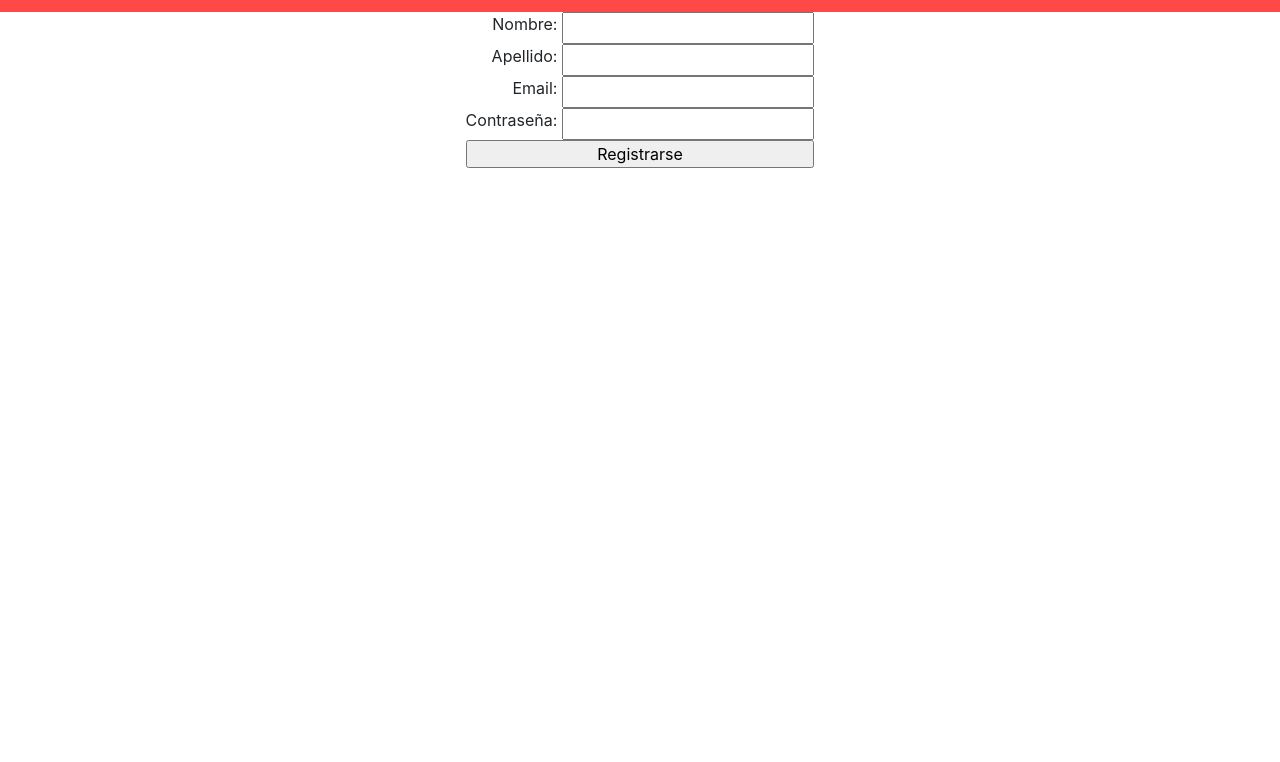
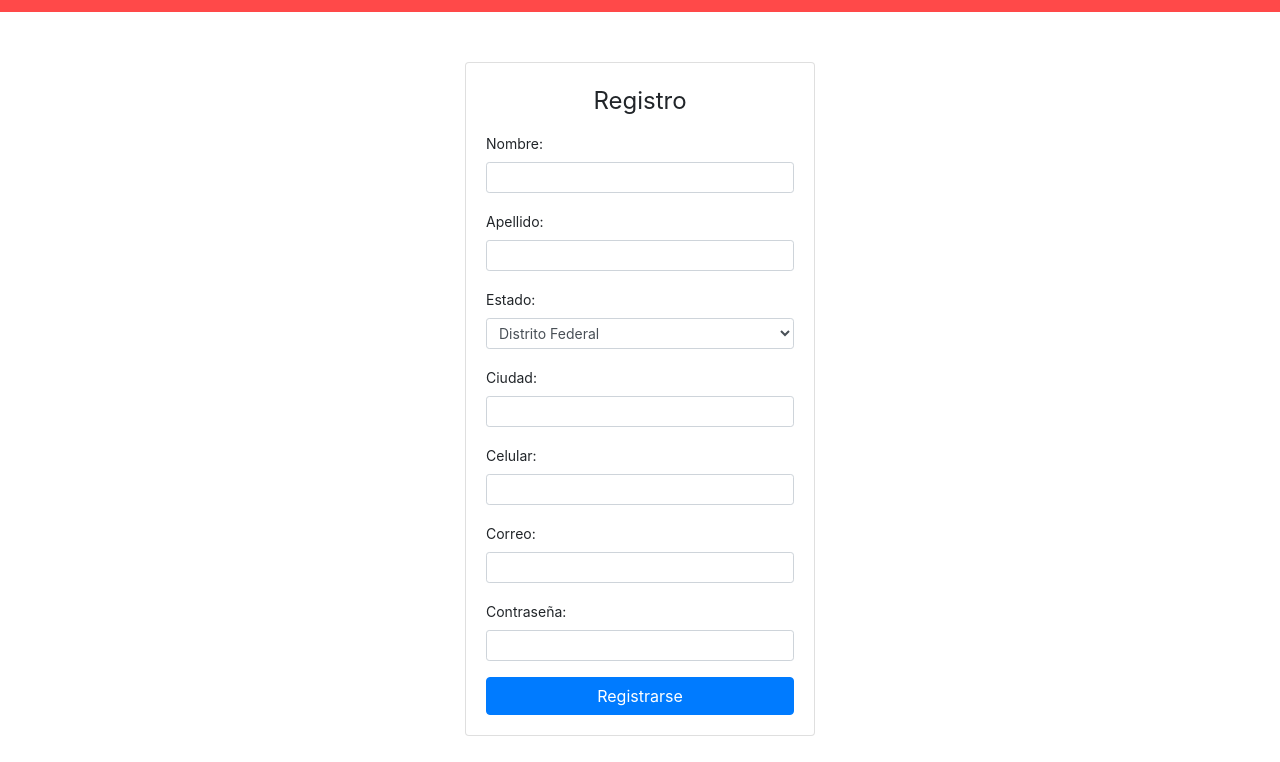
Before and after one commit to ivanmuniz/Petify, a website: page frontend/html/registrarse.html in a window 1280 px wide. Shown: the part 38-800 px from the top of the page. Drawn offline with nearby package versions, Linux system fonts and the light colour scheme; files that its build step writes are made by us from their sources; files whose address does not match are found by name.

```diff
--- a/frontend/css/registrarse.css
+++ b/frontend/css/registrarse.css
@@ -5,36 +5,11 @@
 }
 
 form {
-    text-align: center;
-}
-
-.table-col {
-    display: flex;
-    flex-direction: column;
-    text-align: right;
-}
-
-.table-row {
-    display: flex;
-}
-
-input {
-    /* width: 300px; */
-    margin-left: 5px;
-}
-
-input[type=submit] {
-    width: 100%;
-    margin: 0;
-}
-
-.main-table-col {
-    display: inline-flex;
-    flex-direction: column;
+    width: 350px;
+    margin: 0 auto;
+    margin-top: 50px;
 }
 
 label {
-    width: 100%;
-    display: block;
-    text-align: right;
+    font-size: 14px;
 }
--- a/frontend/html/registrarse.html
+++ b/frontend/html/registrarse.html
@@ -20,32 +20,80 @@
     </header>
 
     <main>
-        <form action="/api/registrarse" method="POST">
-            <div class="main-table-col">
-                <div class="table-col">
-                    <div class="table-row">
-                        <label for="nombre">Nombre:</label>
-                        <input type="text" name="nombre" id="nombre">
-                    </div>
-                    <div class="table-row">
-                        <label for="apellido">Apellido:</label>
-                        <input type="text" name="apellido" id="apellido">
-                    </div>
-                    <div class="table-row">
-                        <label for="email">Email:</label>
-                        <input type="email" name="" id="email">
-                    </div>
-                    <div class="table-row">
-                        <label for="password">Contraseña:</label>
-                        <input type="password" name="password" id="password">
+        <form id="form-register">
+            <fieldset>
+                <div class="card">
+                    <div class="card-body">
+                        <legend class="card-title text-center">Registro</legend>
+                        <div class="form-group">
+                            <label for="name">Nombre:</label>
+                            <input type="text" id="name" name="name" class="form-control form-control-sm">
+                        </div>
+                        <div class="form-group">
+                            <label for="last-name">Apellido:</label>
+                            <input type="text" id="last-name" name="last-name" class="form-control form-control-sm">
+                        </div>
+                        <div class="form-group">
+                            <label for="state">Estado:</label>
+                            <select name="state" id="state" class="form-control form-control-sm">
+                                <option value="DIF">Distrito Federal</option>
+                                <option value="AGS">Aguascalientes</option>
+                                <option value="BCN">Baja California</option>
+                                <option value="BCS">Baja California Sur</option>
+                                <option value="CAM">Campeche</option>
+                                <option value="CHP">Chiapas</option>
+                                <option value="CHI">Chihuahua</option>
+                                <option value="COA">Coahuila</option>
+                                <option value="COL">Colima</option>
+                                <option value="DUR">Durango</option>
+                                <option value="GTO">Guanajuato</option>
+                                <option value="GRO">Guerrero</option>
+                                <option value="HGO">Hidalgo</option>
+                                <option value="JAL">Jalisco</option>
+                                <option value="MEX">M&eacute;xico</option>
+                                <option value="MIC">Michoac&aacute;n</option>
+                                <option value="MOR">Morelos</option>
+                                <option value="NAY">Nayarit</option>
+                                <option value="NLE">Nuevo Le&oacute;n</option>
+                                <option value="OAX">Oaxaca</option>
+                                <option value="PUE">Puebla</option>
+                                <option value="QRO">Quer&eacute;taro</option>
+                                <option value="ROO">Quintana Roo</option>
+                                <option value="SLP">San Luis Potos&iacute;</option>
+                                <option value="SIN">Sinaloa</option>
+                                <option value="SON">Sonora</option>
+                                <option value="TAB">Tabasco</option>
+                                <option value="TAM">Tamaulipas</option>
+                                <option value="TLX">Tlaxcala</option>
+                                <option value="VER">Veracruz</option>
+                                <option value="YUC">Yucat&aacute;n</option>
+                                <option value="ZAC">Zacatecas</option>
+                            </select>
+                        </div>
+                        <div class="form-group">
+                            <label for="city">Ciudad:</label>
+                            <input type="text" id="city" name="city" class="form-control form-control-sm">
+                        </div>
+                        <div class="form-group">
+                            <label for="cell-phone">Celular:</label>
+                            <input type="text" id="cell-phone" name="cell-phone" class="form-control form-control-sm">
+                        </div>
+                        <div class="form-group">
+                            <label for="email">Correo:</label>
+                            <input type="email" id="email" name="email" class="form-control form-control-sm">
+                        </div>
+                        <div class="form-group">
+                            <label for="password">Contraseña:</label>
+                            <input type="password" id="password" name="password" class="form-control form-control-sm">
+                        </div>
+                        <input type="submit" class="btn btn-primary btn-block" value="Registrarse">
                     </div>
                 </div>
-                <input type="submit" value="Registrarse">
-            </div>
+            </fieldset>
         </form>
     </main>
 
-
     <script src="./recycled/navbar.js"></script>
+    <script src="./registrarse.js"></script>
 </body>
 </html>
--- a/package.json
+++ b/package.json
@@ -11,9 +11,11 @@
   "license": "ISC",
   "dependencies": {
     "@fortawesome/fontawesome-free": "^5.13.0",
+    "bcrypt": "^4.0.1",
     "bootstrap": "^4.4.1",
     "express": "^4.17.1",
     "mongoose": "^5.9.14",
-    "morgan": "^1.10.0"
+    "morgan": "^1.10.0",
+    "uuid": "^8.0.0"
   }
 }
```
Also changed, not shown: backend/api.js (+37 -4 lines), backend/models/usersModel.js (added, +56 -0 lines), frontend/js/registrarse.js (added, +49 -0 lines).
